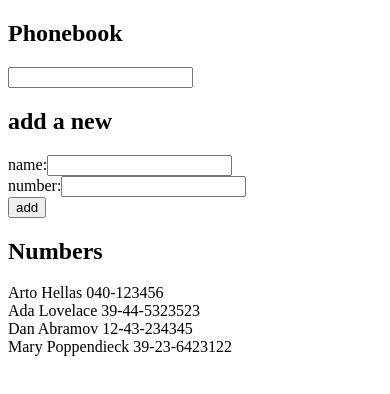
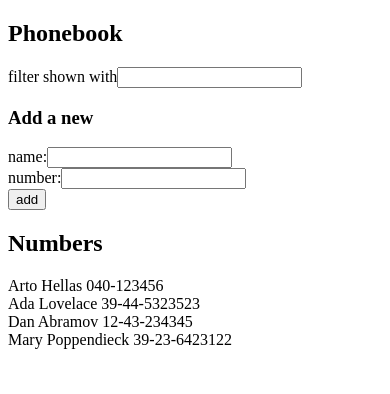
Before and after one commit to dglynn/fullstackopen, a React (Create React App) app in the folder part2/phonebook/: page / in a window 390 px wide. Shown: the top 394 px of the page. Built offline with nearby package versions, Linux system fonts and the light colour scheme.

Commit message:
Ex 2.10 - The Phonebook Step5

```diff
--- a/part2/phonebook/src/App.js
+++ b/part2/phonebook/src/App.js
@@ -1,5 +1,7 @@
 import React, { useState } from "react";
-import Person from "./components/Person";
+import Persons from "./components/Persons";
+import Filter from "./components/Filter";
+import PersonForm from "./components/PersonForm";
 
 const App = () => {
   const [persons, setPersons] = useState([
@@ -10,80 +12,41 @@ const App = () => {
   ]);
 
   //console.log(persons)
-  const [newName, setNewName] = useState("");
-  const [newNumber, setNewNumber] = useState("");
   const [searchValue, setSearchValue] = useState("");
-  //console.log("I am newName ", newName);
 
-  const handleAddName = (event) => {
-    //console.log(event.target.value)
-    setNewName(event.target.value);
-  };
-
-  const handleAddNumber = (event) => {
-    //console.log(event.target.value)
-    setNewNumber(event.target.value);
-  };
-
-  const addPerson = (event) => {
-    event.preventDefault();
-    //console.log('button clicked', event.target)
-    //console.log("I am the persons array", persons)
-    //console.log("I am the newName const",newName)
-    const addNewPerson = {
-      name: newName,
-      number: newNumber,
-    };
+  const addPerson = (person) => {
     // Create a function to compare if the persons.name array matches
-    // the newName we are trying to add
-    const duplicateName = persons.filter((o) => o.name === newName);
+    // the person.name we are trying to add
+    const duplicateName = persons.filter((o) => o.name === person.name);
     //console.log("I am duplicateName ",duplicateName)
 
     //If the length of duplicateName > 0 we have a dupe
     // and send alert to the screen
     if (duplicateName.length > 0) {
-      alert(`${newName} is already added to phonebook`);
+      alert(`${person.name} is already added to phonebook`);
     } else {
-      setPersons(persons.concat(addNewPerson));
+      setPersons(persons.concat(person));
     }
-    setNewName("");
-    setNewNumber("");
   };
 
-  const searchPerson = (event) => {
-    console.log("I am the search person event handler", event.target.value);
-    setSearchValue(event.target.value);
-  };
   console.log("I am the searchValue ", searchValue);
+  const filterPersons = persons.filter((person) =>
+    person.name.toUpperCase().includes(searchValue.toUpperCase())
+  );
 
   return (
     <div>
       <h2>Phonebook</h2>
-      <input value={searchValue} onChange={searchPerson} />
-      <h2>add a new</h2>
-      <form onSubmit={addPerson}>
-        <div>
-          name:
-          <input value={newName} onChange={handleAddName} />
-        </div>
-        <div>
-          number:
-          <input value={newNumber} onChange={handleAddNumber} type="number" />
-        </div>
-        <div>
-          <button type="submit">add</button>
-        </div>
-      </form>
+
+      <Filter onFilter={setSearchValue} />
+
+      <h3>Add a new</h3>
+
+      <PersonForm onAdd={addPerson} />
+
       <h2>Numbers</h2>
-      <div>
-        {persons
-          .filter((person) =>
-            person.name.toUpperCase().includes(searchValue.toUpperCase())
-          )
-          .map((person) => (
-            <Person key={person.name} person={person} />
-          ))}
-      </div>
+
+      <Persons persons={filterPersons} />
     </div>
   );
 };
--- /dev/null
+++ b/part2/phonebook/src/components/Filter.js
@@ -0,0 +1,12 @@
+import React from "react";
+
+const Filter = ({ onFilter }) => {
+  return (
+    <div>
+      filter shown with
+      <input onChange={(event) => onFilter(event.target.value)} />
+    </div>
+  );
+};
+
+export default Filter;
--- /dev/null
+++ b/part2/phonebook/src/components/PersonForm.js
@@ -0,0 +1,58 @@
+import React, { useState } from "react";
+
+const regex = /^(\d+)-(\d+)-(\d+)*$/;
+
+const PersonForm = ({ onAdd }) => {
+  const [newName, setNewName] = useState("");
+  const [newNumber, setNewNumber] = useState("");
+
+  const handleAddName = (event) => {
+    //console.log(event.target.value)
+    setNewName(event.target.value);
+  };
+
+  const handleAddNumber = (event) => {
+    //console.log(event.target.value)
+    const value = event.target.value;
+    console.log(value.match(regex));
+    setNewNumber(value);
+  };
+
+  const addPerson = (event) => {
+    event.preventDefault();
+    const isNameValid = newName.length > 0;
+    const isNumberValid = regex.test(newNumber);
+    if (!isNameValid) alert(`The name field should not be empty`);
+    if (!isNumberValid)
+      alert(
+        `The number ${newNumber} is not in the format of 01[2]-34-55555555`
+      );
+    if (isNameValid && isNumberValid) {
+      const addNewPerson = {
+        name: newName,
+        number: newNumber,
+      };
+      onAdd(addNewPerson);
+      setNewName("");
+      setNewNumber("");
+    }
+  };
+
+  return (
+    <form onSubmit={addPerson}>
+      <div>
+        name:
+        <input value={newName} onChange={handleAddName} />
+      </div>
+      <div>
+        number:
+        <input value={newNumber} onChange={handleAddNumber} />
+      </div>
+      <div>
+        <button type="submit">add</button>
+      </div>
+    </form>
+  );
+};
+
+export default PersonForm;
--- /dev/null
+++ b/part2/phonebook/src/components/Persons.js
@@ -0,0 +1,14 @@
+import React from "react";
+import Person from "./Person";
+
+const Persons = ({ persons }) => {
+  return (
+    <div>
+      {persons.map((person) => (
+        <Person key={person.name} person={person} />
+      ))}
+    </div>
+  );
+};
+
+export default Persons;
```
